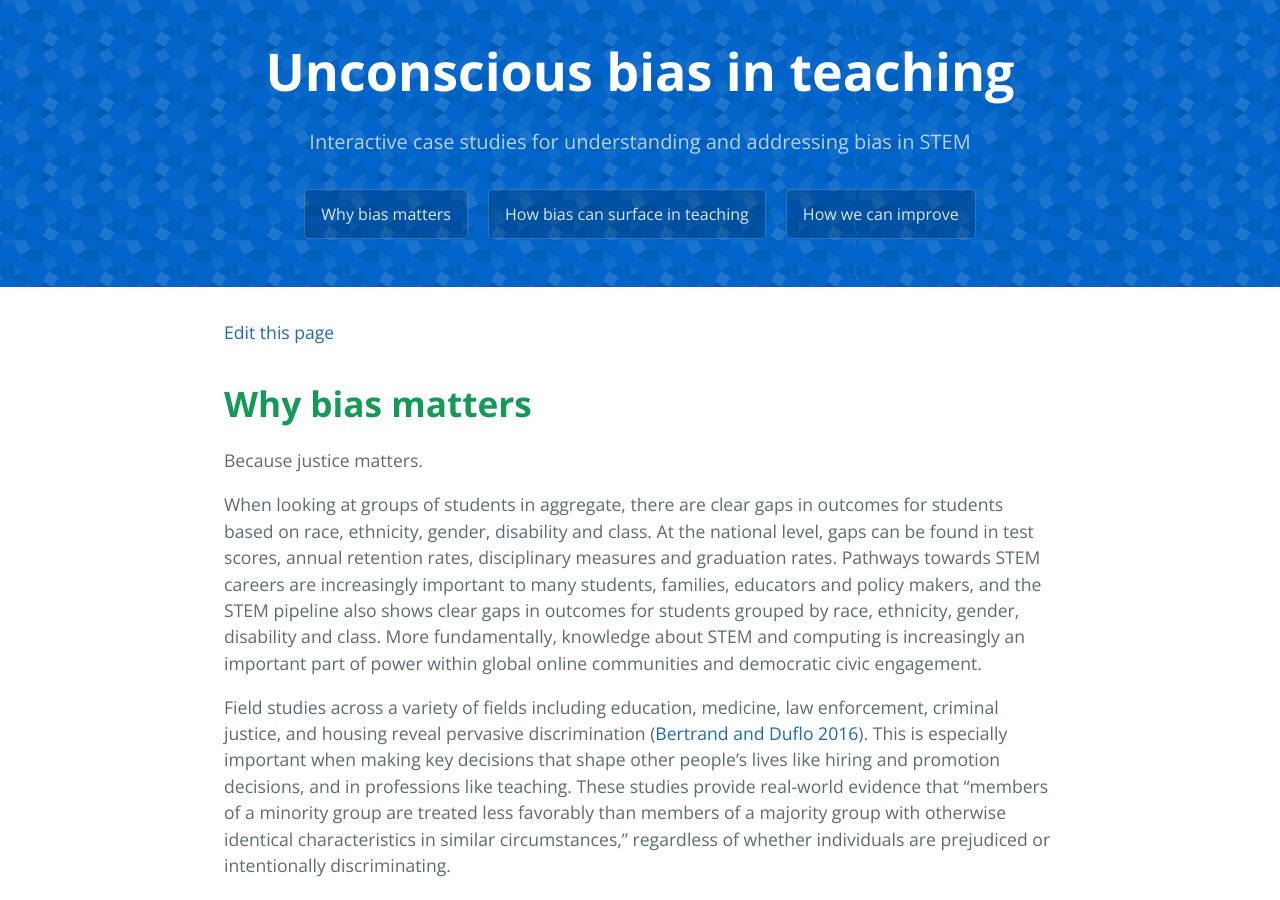
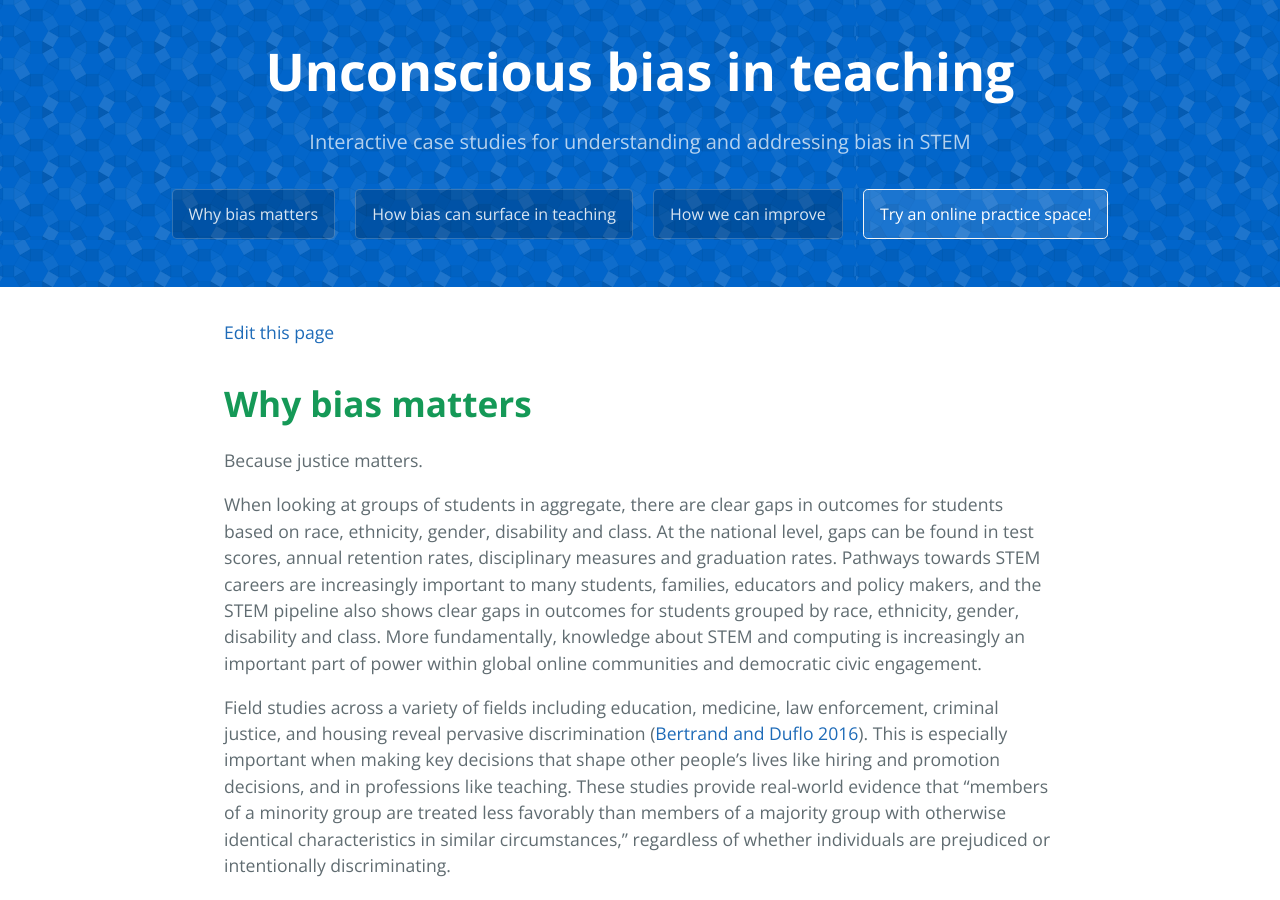
Before and after one commit to mit-teaching-systems-lab/unconscious-bias, a Jekyll site: the page built from README.md, in a window 1280 px wide and 900 px high. Built offline with Jekyll 4.4.1, drawn with Linux system fonts in a browser that asks for light colours; our own code applies the rules of GitHub Pages for plain Markdown files.

Commit message:
Update page-header-small.html

```diff
--- a/_includes/page-header-small.html
+++ b/_includes/page-header-small.html
@@ -8,4 +8,5 @@
   <a href="{{site.baseurl}}/#why" class="btn">Why bias matters</a>
   <a href="{{site.baseurl}}/#teaching" class="btn">How bias can surface in teaching</a>
   <a href="{{site.baseurl}}/#improve" class="btn">How we can improve</a>
+  <a href="{{site.site.teachermoments.demo_url}}/#improve" class="btn" style="color: white !important; border-color: whitesmoke; background-color: rgba(255, 255, 255, 0.1) !important;">Try an online practice space!</a>
 </section>
```
